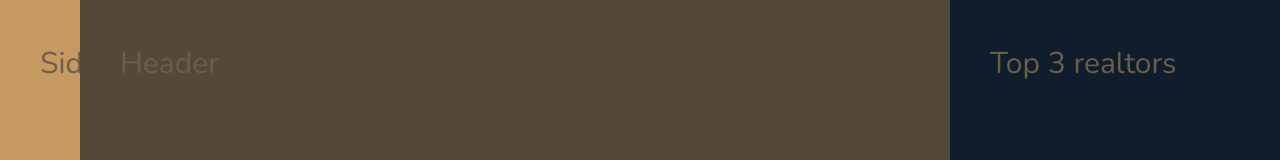
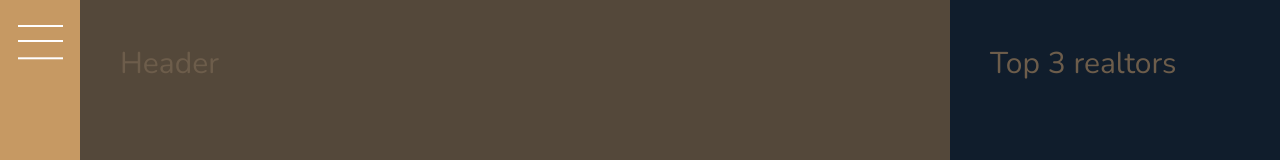
Before and after one commit to mujtaba-basheer/nexter, a website: page index.html in a window 1280 px wide. Shown: the top 160 px of the page. Drawn offline with nearby package versions, Linux system fonts and the light colour scheme.

Commit message:
Building the Sidebar

```diff
--- a/index.html
+++ b/index.html
@@ -15,8 +15,9 @@
 
 <body class="container">
     <div class="sidebar">
-        Sidebar
+        <button class="nav-btn"></button>
     </div>
+
     <header class="header">
         Header
     </header>
--- a/sass/_sidebar.scss
+++ b/sass/_sidebar.scss
@@ -3,4 +3,33 @@
 
     grid-column: sidebar-start / sidebar-end;
     grid-row: 1 / -1;
+    display: flex;
+    justify-content: center;
 }
+
+.nav-btn {
+    border: none;
+    border-radius: 0;
+
+    background-color: #fff;
+    height: 2px;
+    width: 4.5rem;
+    display: block;
+
+    &::before,
+    &::after {
+        content: "";
+        background-color: #fff;
+        height: 2px;
+        width: 4.5rem;
+        display: block;
+    }
+
+    &::before {
+        transform: translateY(-1.5rem);
+    }
+
+    &::after {
+        transform: translateY(1.53rem);
+    }
+}
```
Also changed, not shown: css/style.css.
